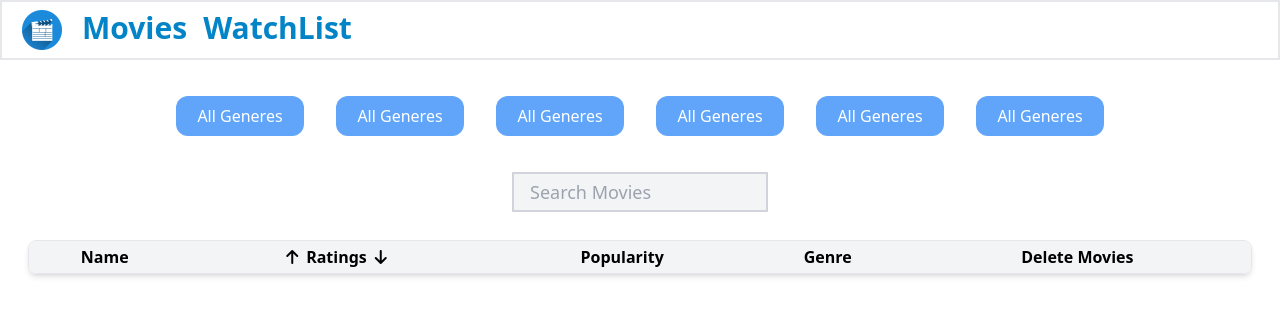
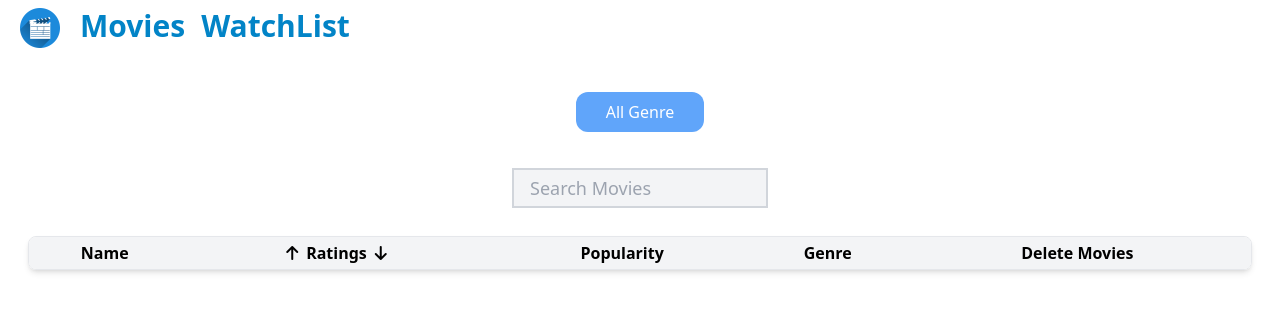
Before and after one commit to MrLaGa/Movies-App, a React (Create React App) app: page /WatchList in a window 1280 px wide. Shown: the top 316 px of the page. Built offline with nearby package versions, Linux system fonts and the light colour scheme.

Commit message:
watchList features: rating sort/ genres/genre buttons/ seaching tittle

```diff
--- a/src/App.js
+++ b/src/App.js
@@ -8,6 +8,17 @@ import { useState,useEffect } from 'react';
 
 function App() {
   const[WatchList, setwatchlist] = useState([]);
+  const[pageNo, setpageNo] = useState(1);
+
+
+    function Handleprev(){
+       if(pageNo>1){
+           setpageNo(pageNo-1);
+       }
+    }
+    function Handlenext(){
+       setpageNo(pageNo+1);
+    }
 
 
     function handleaddWL(MovieObj){
@@ -42,11 +53,15 @@ function App() {
                                 handleaddWL={handleaddWL}
                                 handleremoveWL={handleremoveWL}
                                 setwatchlist={setwatchlist}
+                                pageNo={pageNo}
+                                Handlenext={Handlenext}
+                                Handleprev={Handleprev}
 
       />}></Route>
       <Route path='/WatchList' element={ <Watchlist
                                WatchList={WatchList}
                                handleremoveWL={handleremoveWL}
+                               setwatchlist={setwatchlist}
       />}></Route>
     </Routes>
     </BrowserRouter>
--- a/src/components/Watchlist.jsx
+++ b/src/components/Watchlist.jsx
@@ -1,96 +1,66 @@
+import { useState,useEffect } from "react";
+const genreName = {
+    28: "Action",
+    12: "Adventure",
+    16: "Animation",
+    35: "Comedy",
+    80: "Crime",
+    99: "Documentary",
+    18: "Drama",
+    10751: "Family",
+    14: "Fantasy",
+    36: "History",
+    27: "Horror",
+    10402: "Music",
+    9648: "Mystery",
+    10749: "Romance",
+    878: "Sci-Fi",
+    10770: "TV",
+    53: "Thriller",
+    10752: "War",
+    37: "Western",
+}
+
 export default function WatchList(
     {WatchList,
-    handleremoveWL,}
-){
-    // let movies = [
-    //     {
-    //         adult: false,
-    //         backdrop_path: "/ogFIG0fNXEYRQKrpnoRJcXQNX9n.jpg",
-    //         id: 619930,
-    //         title: "Narvik",
-    //         original_language: "no",
-    //         original_title: "Kampen om Narvik",
-    //         overview:
-    //             "April, 1940. The eyes of the world are on Narvik, a small town in northern Norway, a source of the iron ore needed for Hitler's war machine. Through two months of fierce winter warfare, the German leader is dealt with his first defeat.",
-    //         poster_path: "/gU4mmINWUF294Wzi8mqRvi6peMe.jpg",
-    //         media_type: "movie",
-    //         genre_ids: [10752, 18, 36, 28],
-    //         popularity: 321.063,
-    //         release_date: "2022-12-25",
-    //         video: true,
-    //         vote_average: 7.406,
-    //         vote_count: 53,
-    //     },
-    //     {
-    //         adult: false,
-    //         backdrop_path: "/6RCf9jzKxyjblYV4CseayK6bcJo.jpg",
-    //         id: 804095,
-    //         title: "The Fabelmans",
-    //         original_language: "en",
-    //         original_title: "The Fabelmans",
-    //         overview:
-    //             "Growing up in post-World War II era Arizona, young Sammy Fabelman aspires to become a filmmaker as he reaches adolescence, but soon discovers a shattering family secret and explores how the power of films can help him see the truth.",
-    //         poster_path: "/d2IywyOPS78vEnJvwVqkVRTiNC1.jpg",
-    //         media_type: "movie",
-    //         genre_ids: [18],
-    //         popularity: 163.3,
-    //         release_date: "2022-11-11",
-    //         video: false,
-    //         vote_average: 8.02,
-    //         vote_count: 561,
-    //     },
-    //     {
-    //         adult: false,
-    //         backdrop_path: "/fTLMsF3IVLMcpNqIqJRweGvVwtX.jpg",
-    //         id: 1035806,
-    //         title: "Detective Knight: Independence",
-    //         original_language: "en",
-    //         original_title: "Detective Knight: Independence",
-    //         overview:
-    //             "Detective James Knight 's last-minute assignment to the Independence Day shift turns into a race to stop an unbalanced ambulance EMT from imperiling the city's festivities. The misguided vigilante, playing cop with a stolen gun and uniform, has a bank vault full of reasons to put on his own fireworks show... one that will strike dangerously close to Knight's home.",
-    //         poster_path: "/jrPKVQGjc3YZXm07OYMriIB47HM.jpg",
-    //         media_type: "movie",
-    //         genre_ids: [28, 53, 80],
-    //         popularity: 119.407,
-    //         release_date: "2023-01-20",
-    //         video: false,
-    //         vote_average: 6.6,
-    //         vote_count: 10,
-    //     },
-    //     {
-    //         adult: false,
-    //         backdrop_path: "/e782pDRAlu4BG0ahd777n8zfPzZ.jpg",
-    //         id: 555604,
-    //         title: "Guillermo del Toro's Pinocchio",
-    //         original_language: "en",
-    //         original_title: "Guillermo del Toro's Pinocchio",
-    //         overview:
-    //             "During the rise of fascism in Mussolini's Italy, a wooden boy brought magically to life struggles to live up to his father's expectations.",
-    //         poster_path: "/vx1u0uwxdlhV2MUzj4VlcMB0N6m.jpg",
-    //         media_type: "movie",
-    //         genre_ids: [16, 14, 18],
-    //         popularity: 754.642,
-    //         release_date: "2022-11-18",
-    //         video: false,
-    //         vote_average: 8.354,
-    //         vote_count: 1694,
-    //     },
-    // ];
+    handleremoveWL,
+    setwatchlist,
+}){
+
+ const [search,setsearch] = useState("");
+  const [genreList,setGenreList] = useState(["All Genre"])
+
+
+ useEffect(()=>{
+    let temp = WatchList.map((movieObj)=>genreName[movieObj.genre_ids[0]])
+    temp = new Set(temp);
+    setGenreList(["All Genre",...temp])
+},[WatchList])
+
+
+   function Handleincrease(){
+      const sorted = WatchList.sort((movieA,movieB)=>movieA.vote_average-movieB.vote_average);
+      setwatchlist([...sorted])
+   }
+   function Handledecrease(){
+    const sorted = WatchList.sort((movieA,movieB)=>movieB.vote_average-movieA.vote_average);
+    setwatchlist([...sorted])
+ }
+
+   function handlesearch(e){
+    setsearch(e.target.value)
+   }
     return(
         <>
         <div className="flex mt-5 justify-center">
-            <div className="m-4 h-[2.5rem] w-[8rem] bg-blue-400 text-white rounded-xl flex justify-center items-center"
-            >All Generes</div>
-            <div className="m-4 h-[2.5rem] w-[8rem] bg-blue-400 text-white rounded-xl flex justify-center items-center"
-            >All Generes</div>
-            <div className="m-4 h-[2.5rem] w-[8rem] bg-blue-400 text-white rounded-xl flex justify-center items-center"
-            >All Generes</div>
-            <div className="m-4 h-[2.5rem] w-[8rem] bg-blue-400 text-white rounded-xl flex justify-center items-center"
-            >All Generes</div>
-            <div className="m-4 h-[2.5rem] w-[8rem] bg-blue-400 text-white rounded-xl flex justify-center items-center"
-            >All Generes</div>
-            <div className="m-4 h-[2.5rem] w-[8rem] bg-blue-400 text-white rounded-xl flex justify-center items-center"
-            >All Generes</div>
+            {genreList.map((genre)=>{
+                return(
+                    <div
+                    className="m-4 h-[2.5rem] w-[8rem] bg-blue-400 text-white rounded-xl flex justify-center items-center"
+                    >{genre}</div>
+                )
+            })}
+
 
 
 
@@ -99,7 +69,7 @@ export default function WatchList(
 
 
         <div className="flex justify-center my-5">
-            <input type="text" placeholder="Search Movies"
+            <input onChange={handlesearch} type="text" placeholder="Search Movies"
             className="h-[2.5rem] w-[16rem] bg-gray-100 border-2 border-gray-300 outline-none px-4 text-lg"
             />
         </div>
@@ -110,9 +80,9 @@ export default function WatchList(
                     <tr>
                         <th>Name</th>
                         <th >
-                            <span><i className="fa-solid fa-arrow-up"></i></span>
+                            <span onClick={Handleincrease}><i className="fa-solid fa-arrow-up"></i></span>
                             <span className="mx-2">Ratings</span>
-                            <span><i className="fa-solid fa-arrow-down"></i></span>
+                            <span onClick={Handledecrease}><i className="fa-solid fa-arrow-down"></i></span>
                         </th>
                         <th>Popularity</th>
                         <th>Genre</th>
@@ -120,7 +90,10 @@ export default function WatchList(
                     </tr>
                 </thead>
                 <tbody >
-                        {WatchList.map((movieObj) => {
+                        {WatchList.filter((movieobj)=>{
+                           return movieobj.title.toLowerCase().includes(search.toLocaleLowerCase());
+
+                        }).map((movieObj) => {
                             return <tr className=" border-b-2">
                                 <td className="flex items-center mx-4 py-4"> <img className=" rounded-[6rem]	h-[6rem] w-[6rem]"
                                     src={"https://image.tmdb.org/t/p/original/"+ movieObj.poster_path} alt="poster" />
@@ -128,8 +101,8 @@ export default function WatchList(
                                 </td>
                                 <td >{movieObj.vote_average}</td>
                                 <td>{movieObj.popularity}</td>
-                                <td>Action</td>
-                                <td className=" text-red-400 "><i className="fa-solid fa-trash-can cursor-pointer"></i></td>
+                                <td>{genreName[movieObj.genre_ids[0]]}</td>
+                                <td onClick={()=>handleremoveWL(movieObj)} className=" text-red-400 "><i className="fa-solid fa-trash-can cursor-pointer"></i></td>
                             </tr>
                         })}
 
--- a/src/components/home.jsx
+++ b/src/components/home.jsx
@@ -8,6 +8,9 @@ function Home({
            handleaddWL,
            handleremoveWL,
            setwatchlist,
+           pageNo,
+           Handlenext,
+           Handleprev,
 }){
     return(
         <>
@@ -18,6 +21,9 @@ function Home({
                         handleaddWL={handleaddWL}
                         handleremoveWL={handleremoveWL}
                         setwatchlist={setwatchlist}
+                        pageNo={pageNo}
+                        Handlenext={Handlenext}
+                        Handleprev={Handleprev}
         />
         {/* <Pagination></Pagination> */}
         </>
--- a/src/components/navbar.jsx
+++ b/src/components/navbar.jsx
@@ -6,7 +6,7 @@ import { Link } from 'react-router-dom';
 
 function Navbar(){
     return(
-        <div className='flex py-2 border-2'>
+        <div className='flex py-2'>
         <img className='size-10 ml-5 mr-3' src={movieicon1} alt="Film logo"/>
         <Link to="/"  className='text-3xl font-bold text-sky-600 mx-2'>Movies</Link>
         <Link to="/WatchList"  className='text-3xl font-bold text-sky-600 mx-2'>WatchList</Link>
--- a/src/components/trendingmovies.jsx
+++ b/src/components/trendingmovies.jsx
@@ -8,21 +8,13 @@ function Trendingmovies(
     handleaddWL,
     handleremoveWL,
     setwatchlist,
+    pageNo,
+    Handlenext,
+    Handleprev,
    }
 ){
 
     const [movies, setMovies] = useState([]);
-    const[pageNo, setpageNo] = useState(1);
-
-
-    function Handleprev(){
-       if(pageNo>1){
-           setpageNo(pageNo-1);
-       }
-    }
-    function Handlenext(){
-       setpageNo(pageNo+1);
-    }
 
 
     useEffect(()=>{
```
Also changed, not shown: 1 other file (tests, documents, lock files or other folders).
